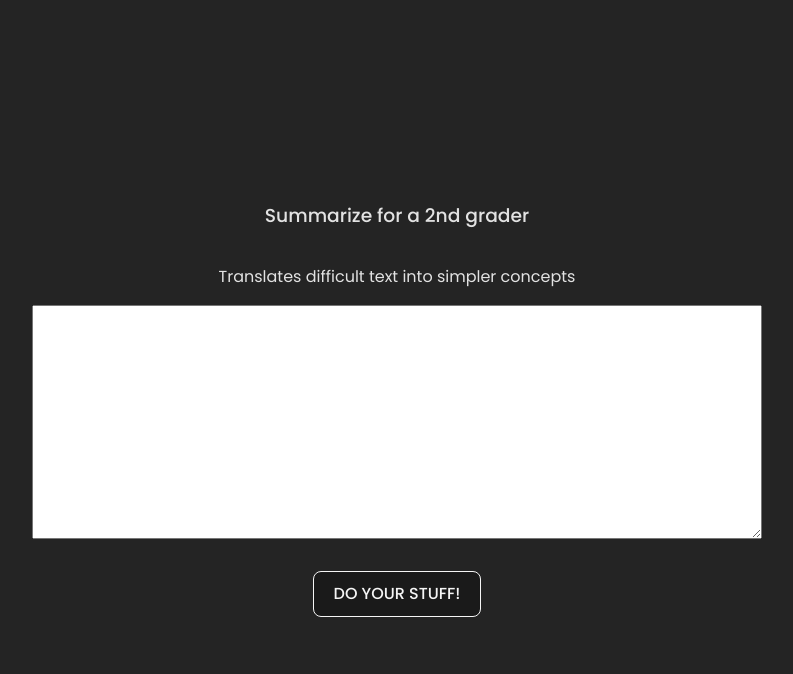
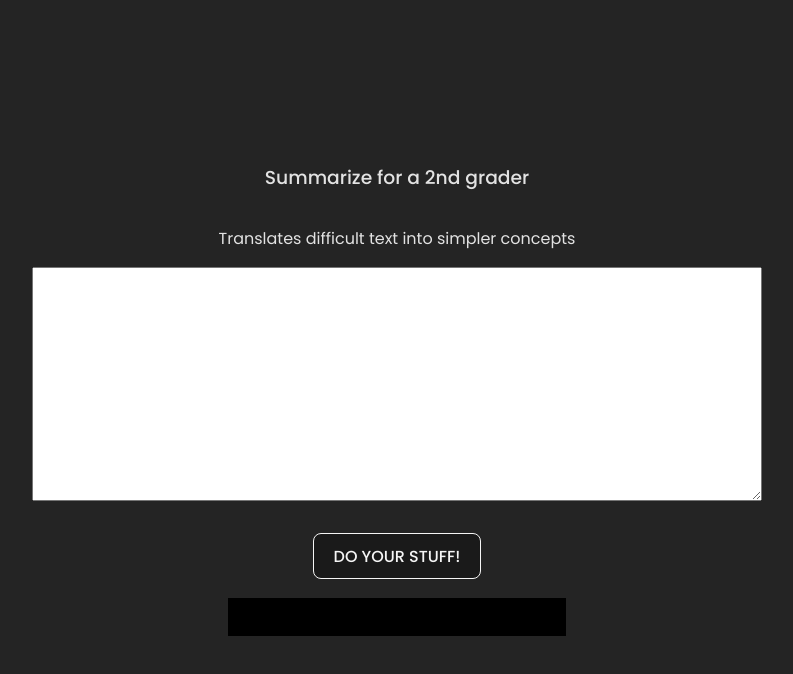
Before and after one commit to ufakz/compagnon, a React (Vite) app: page / in a window 1280 px wide. Both pictures are taken after a click on the element 907 px from the left and 418 px from the top of the page. Shown: the top 674 px of the page, without its empty margins (243-1036 px from the left). Built offline with nearby package versions, Linux system fonts and the light colour scheme.

Commit message:
result text

```diff
--- a/src/App.css
+++ b/src/App.css
@@ -48,3 +48,10 @@
   border: 1px solid whitesmoke;
   color: whitesmoke;
 }
+
+.result-text{
+  width: 300px;
+  background-color: black;
+  padding: 1em;
+
+}
--- a/src/App.jsx
+++ b/src/App.jsx
@@ -39,6 +39,7 @@ function App() {
           option={option}
           performAction={performAction}
           setInput={setInput}
+          result={result}
         />
       )}
     </div>
--- a/src/components/Input.jsx
+++ b/src/components/Input.jsx
@@ -1,6 +1,6 @@
 import React from "react";
 
-export default function Input({ option, performAction, setInput }) {
+export default function Input({ option, performAction, setInput, result }) {
   return (
     <div className="input">
       <h3>{option.name}</h3>
@@ -14,6 +14,7 @@ export default function Input({ option, performAction, setInput }) {
       <button className="action-btn" onClick={performAction}>
         DO YOUR STUFF!
       </button>
+      <h3 className="result-text">{result.length > 0 ? result : ""}</h3>
     </div>
   );
 }
```
